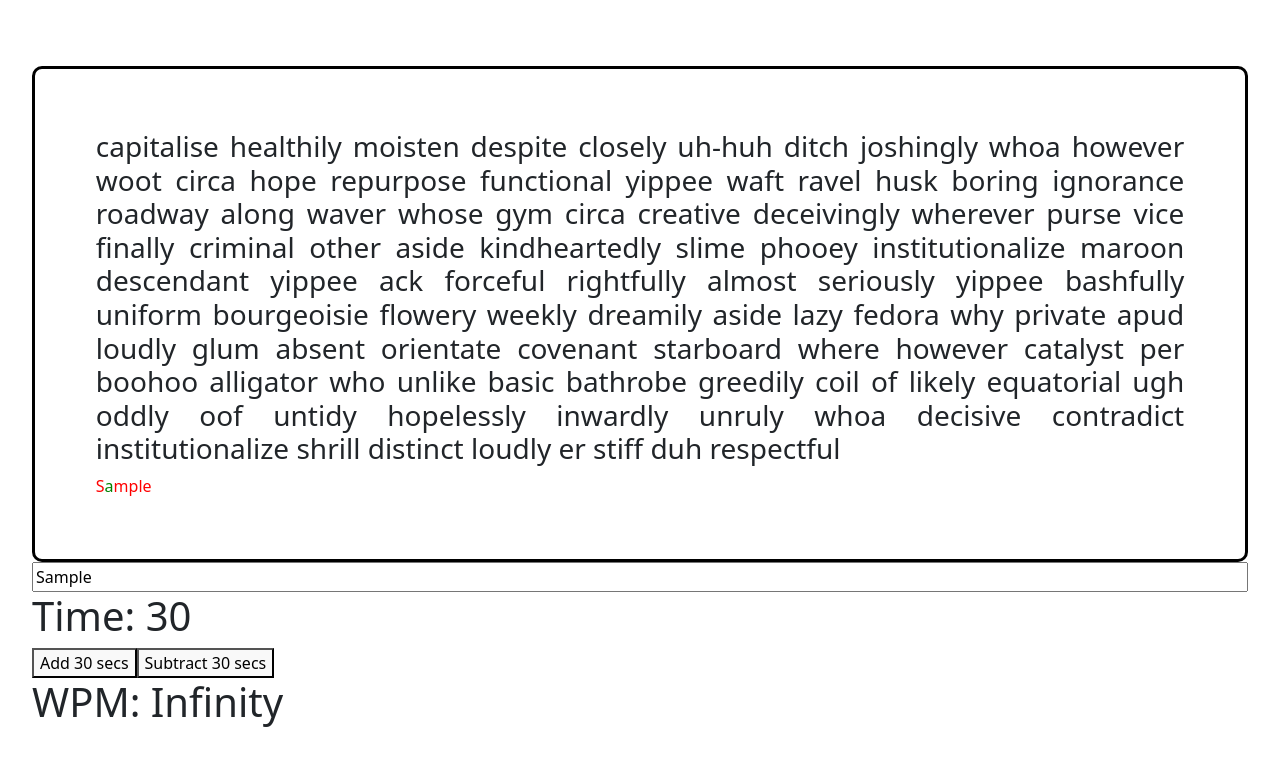
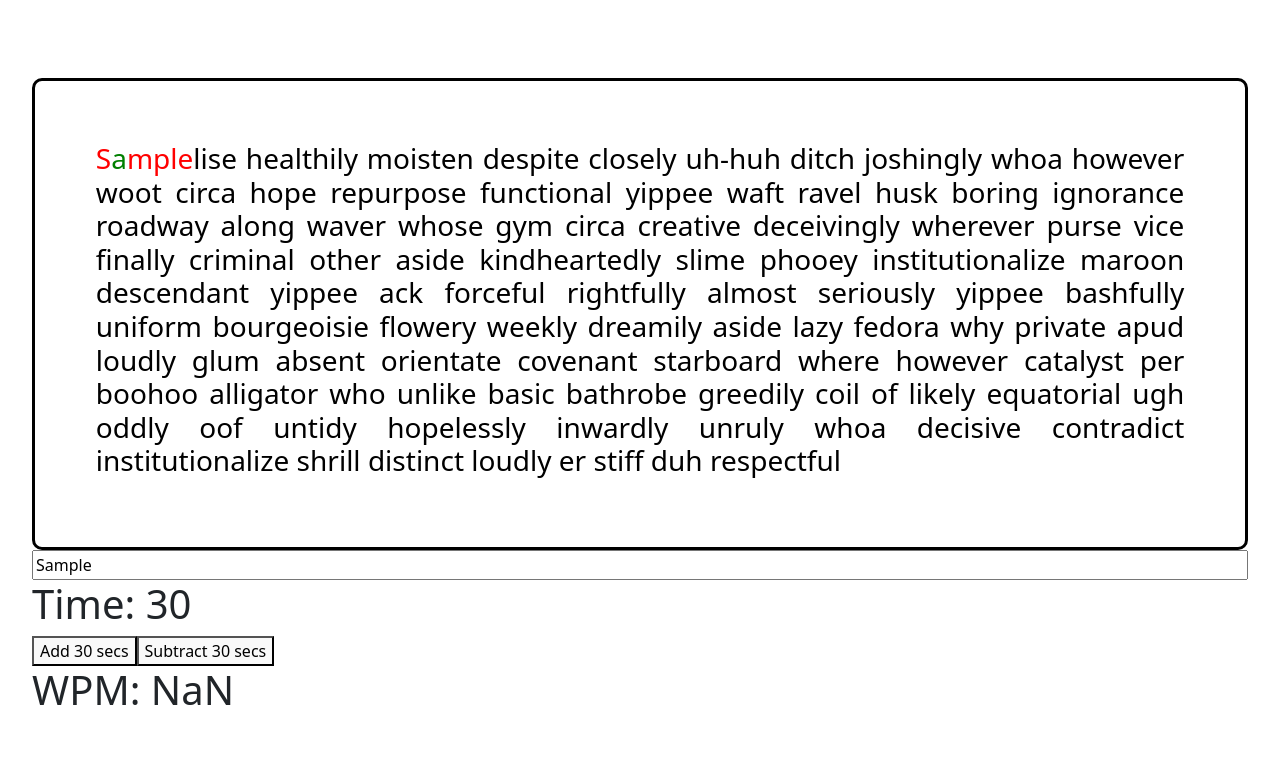
Before and after one commit to is-potions/keebtype, a React (Vite) app: page / in a window 1280 px wide. Both pictures are taken after typing "Sample" into the empty fields and a click on the button "Add 30 secs". Shown: the top 766 px of the page. Built offline with nearby package versions, Linux system fonts and the light colour scheme.

Commit message:
fix: changed how words are processed for inputString

```diff
--- a/src/App.jsx
+++ b/src/App.jsx
@@ -1,3 +1,5 @@
+// todo: stop input when time runs out, debug wpm
+
 import './App.css';
 import DisplayWords from './components/displayWords';
 import CalculateWPM from './components/calculateWPM';
@@ -6,13 +8,17 @@ import { faker } from '@faker-js/faker';
 import { useState, useRef } from 'react';
 
 faker.seed(69);
-const generatedWords = faker.word.words(100);
+const generatedWordsArr = faker.word.words(100);
+
 
 export default function App() {
-  const [inputWords, setInputWords] = useState('');
+  const [inputWordsArr, setInputWordsArr] = useState('');
   const [time, setTime] = useState(0);
   const [elapsedTime, setElapsedTime] = useState(0);
+  const [wpmVisible, setWpmVisible] = useState(false);
   var timeRunning = useRef(null);
+
+  // console.log(generatedWordsArr)
 
   const timerStart = (inputTime) => {
       setTime(inputTime);
@@ -39,39 +45,65 @@ export default function App() {
       } else {
           return console.log('Timer already running!' + time);
       }
-  }  // const [isRunning, setIsRunning] = useState(false);
+  }
+
+//   const [isRunning, setIsRunning] = useState(false);
 
 //   const handleTimeChange = (event) => {
 //     setTime(event.target.value);
 // }
 
   const handleTextChange = (event) => {
-    setInputWords(event.target.value);
-    if (event.target.value.length === 1) {
+    // console.log(inputWord);
+    const inputValue = event.target.value;
+    setInputWordsArr(inputValue);
+    // if (inputValue.endsWith(' ')) {
+    //   const newWord = inputValue.trim();
+    //   if (newWord) {
+    //     setInputWordsArr(inputWordsArr + ' ' + newWord);
+    //   }
+    //   setInputWord('');
+    //   event.target.value = '';
+    // } else {
+    //   setInputWord(inputValue);
+    // }
+
+    if (inputWordsArr.length === 1) {
       timerStart(time);
     }
   }
 
   const handleAddTime = () => {
     setTime(time + 30);
+    setWpmVisible(true);
   }
   const handleSubtTime = () => {
     if (time === 0) {
       return;
     }
+    setWpmVisible(true);
     setTime(time - 30);
+    if (time - 30 === 0) {
+      setWpmVisible(false);
+    }
   }
 
   return (
+    <>
       <div>
-      <DisplayWords inputWords={inputWords} generatedWords={generatedWords}/>
+        <DisplayWords inputWords={inputWordsArr} generatedWords={generatedWordsArr}/>
         <input type="text" className="inputField" onChange={handleTextChange}/>
         <h1 className="time">Time: {time}</h1>
-      {/* <input type="text" className="inputField" onChange={handleTimeChange}/> */}
+        {timeRunning &&
+          <>
             <button onClick={() => handleAddTime()}>Add 30 secs</button>
             <button onClick={() => handleSubtTime()}>Subtract 30 secs</button>
-      <CalculateWPM inputWords={inputWords} generatedWords={generatedWords} inputTime={elapsedTime}/>
-
+          </>
+        }
+        {wpmVisible && (
+          <CalculateWPM inputWords={inputWordsArr} generatedWords={generatedWordsArr} inputTime={elapsedTime}/>
+        )}
       </div>
+    </>
   );
 }
--- a/src/components/calculateWPM.jsx
+++ b/src/components/calculateWPM.jsx
@@ -1,13 +1,18 @@
 import '../App.css';
 import { useState, useEffect } from 'react';
+
+
+// function processWords(generatedWords) {
+
+// }
 
 export default function CalculateWPM({inputWords, generatedWords, inputTime}) {
   const [wpm, setWPM] = useState(0);
   const [lastTime, setLastTime] = useState(0);
 
   useEffect(() => {
-    const inputWordsArr = inputWords.split('');
-    const generatedWordsArr = generatedWords.split('');
+    const inputWordsArr = inputWords.trim().split(/\s+/);
+    const generatedWordsArr = generatedWords.split(/\s+/);
     const correctChar = inputWordsArr.filter(
       (word, index) => word === generatedWordsArr[index]
     ).length;
@@ -20,6 +25,7 @@ export default function CalculateWPM({inputWords, generatedWords, inputTime}) {
       setWPM(Math.round((correctChar/5) / (lastTime/60)))
       // console.log(wpmCalcNOT, lastTime)
     }
+
     }, [inputWords, generatedWords, inputTime, lastTime]);
 
     if (inputWords.length === 0 || generatedWords.length === 0) {
--- a/src/components/displayWords.jsx
+++ b/src/components/displayWords.jsx
@@ -1,26 +1,51 @@
 import '../App.css';
 
-const DisplayInputWords = ({inputWords,generatedWords}) => (
-    <div className="inputBox">
-        {generatedWords.split('').map((chat, index) =>
-            inputWords[index] === chat ? (
-                <span key={index} style={{color: 'green'}}>{chat}</span>
-            ) : (
-                <span key={index} style={{color: 'red'}}>{inputWords[index]}</span>
+const DisplayInputWords = ({inputWords,generatedWords}) => {
+    const inputWordsArr = inputWords.split(/\s+/);
+    const generatedWordsArr = generatedWords.split(/\s+/);
+
+    if (inputWordsArr[0].length == 0) {
+        return;
+    }
+
+    return (
+        <div className="inputBox">
+        {/* this part of the code compares each inputWord char to each generatedWord char and displays the correct color */}
+            {generatedWordsArr.map((generatedWord, wordIndex) => (
+                <span key={wordIndex}>
+                    {generatedWord.split('').map((generatedChar, charIndex) => {
+                        const inputWord = inputWordsArr[wordIndex];
+                        const inputChar = inputWord && inputWord[charIndex];
+                        const isCorrectChar = generatedChar === inputChar;
+                        return (
+                            <span
+                                key={charIndex}
+                                className={isCorrectChar ? 'correctChar' : 'incorrectChar'}
+                                style={{ color: isCorrectChar ? 'green' : inputChar ? 'red' : 'black' }}
+                            >
+                                {inputChar || generatedChar}
+                            </span>
+                        )
+                    })} {' '}
+                </span>
             ))}
-    </div>
-);
+        </div>
+    )
+};
 
 export default function DisplayWords({generatedWords, inputWords}) {
 
     return (
         <div className="displayWordsContainer">
-            <h3 className='generatedWordsWrapper'>
-                {generatedWords}
-            </h3>
-            <div className='inputWordsWrapper'>
-                <DisplayInputWords inputWords={inputWords} generatedWords={generatedWords}/>
-            </div>
+            {
+            inputWords ?
+                <h3 className='inputWordsWrapper'>
+                    <DisplayInputWords inputWords={inputWords} generatedWords={generatedWords}/>
+                </h3> :
+                <h3 className='generatedWordsWrapper'>
+                    {generatedWords.split(' ').map((word, index) => <span key={index}>{word + ' '}</span>)}
+                </h3>
+            }
         </div>
     );
 }
```
Lines whose indentation alone changed are shown as unchanged.
